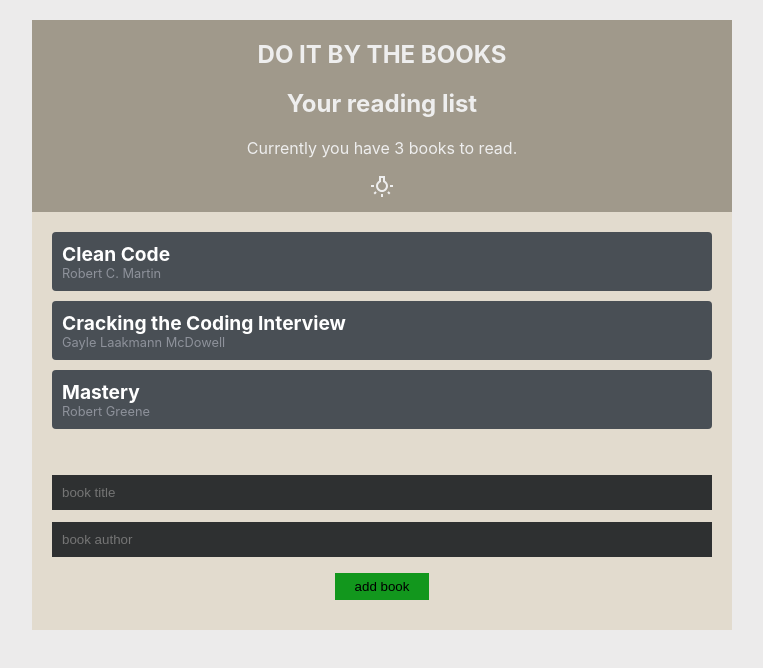
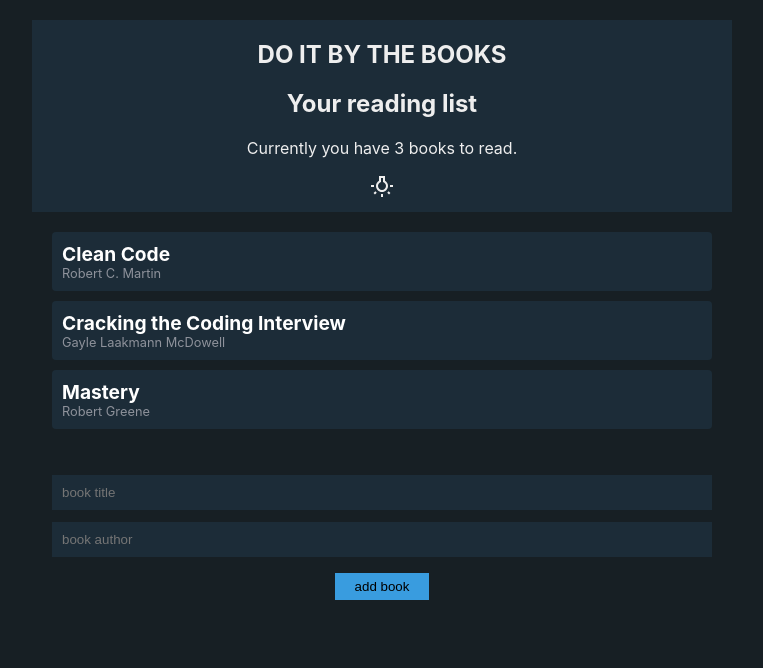
Before and after one commit to kemenykristof/book-repository, a React (Create React App) app: page / in a window 1280 px wide. Shown: the top 668 px of the page, without its empty margins (258-1021 px from the left). Built offline with nearby package versions, Linux system fonts and the light colour scheme.

Commit message:
dark theme added

```diff
--- a/src/index.css
+++ b/src/index.css
@@ -5,10 +5,10 @@ body {
     sans-serif;
   -webkit-font-smoothing: antialiased;
   -moz-osx-font-smoothing: grayscale;
-  background: #ecebeb;
+  background: #171f24;
 }
 .App {
-  background: #e2dbce;
+  background: #171f24;
   margin: 20px auto;
   width: 90%;
   max-width: 700px;
@@ -17,7 +17,7 @@ body {
 .navbar {
   padding: 10px 20px;
   text-align: center;
-  background: #a0998b;
+  background: #4bb3f917;
 }
 .navbar h1 {
   margin: 10px 0;
@@ -30,7 +30,7 @@ body {
   list-style-type: none;
 }
 .book-list li {
-  background: #494f55;
+  background: #4bb3f917;;
   border-radius: 4px;
   padding: 10px;
   cursor: pointer;
@@ -62,13 +62,13 @@ input[type="text"] {
   padding: 10px;
   box-sizing: border-box;
   margin: 6px 0;
-  background: #2e3031;
+  background: #4bb3f917;;
   color: #fff;
   border: 0;
 }
 input[type="submit"] {
   margin: 10px auto;
-  background: rgb(18, 151, 29);
+  background: #399cdf;;
   border: 0;
   padding: 6px 20px;
   display: block;
```
